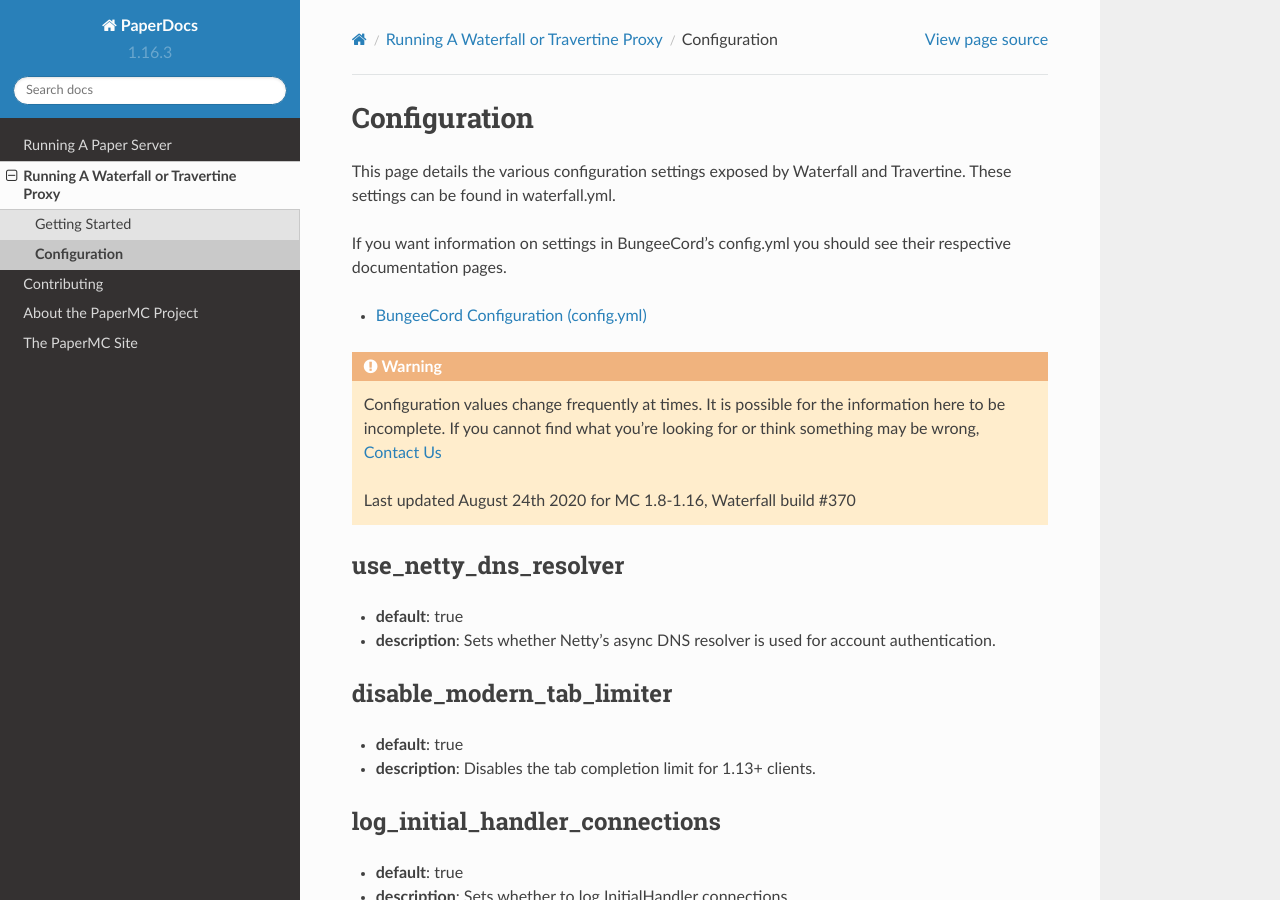
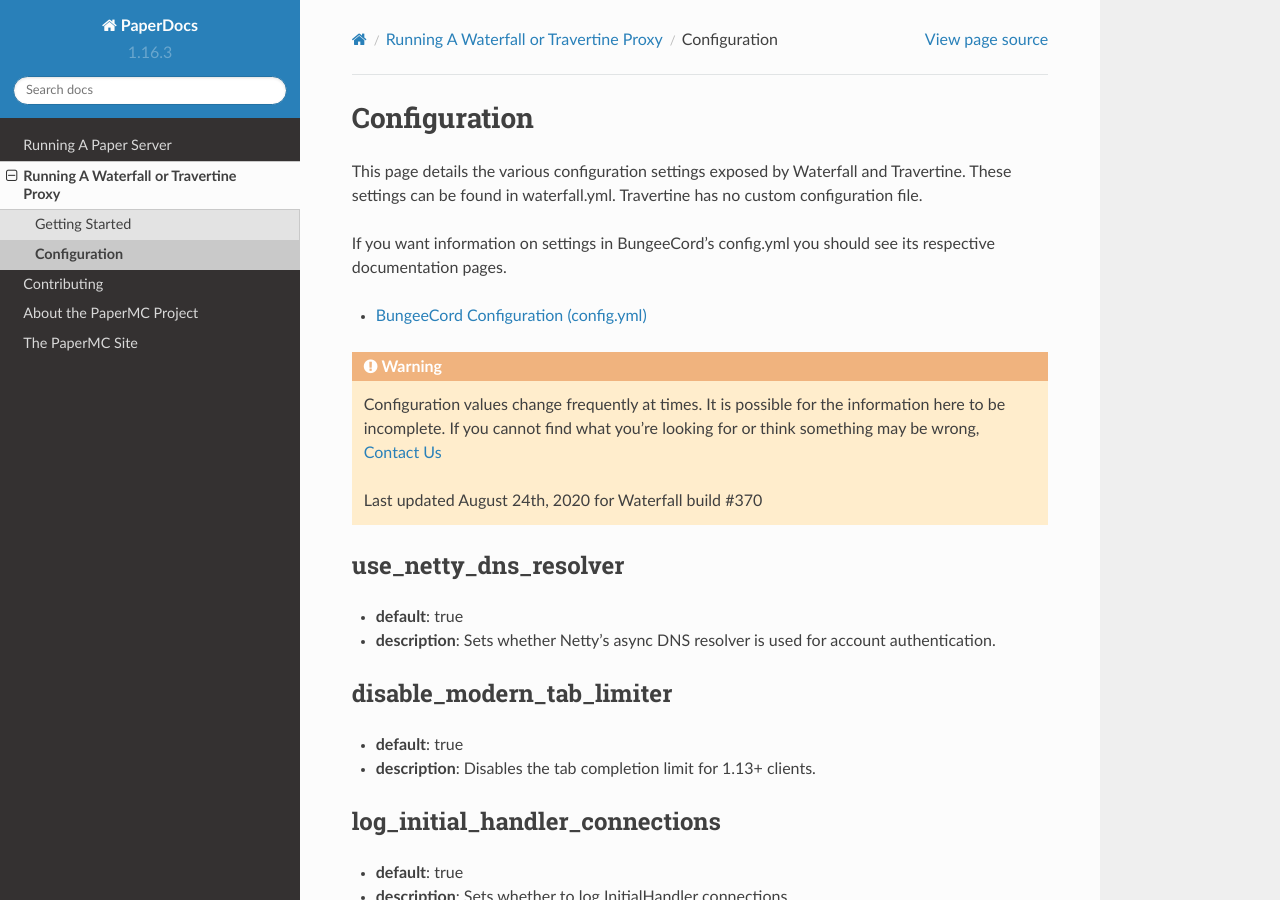
Before and after one commit to PaperMC/PaperDocs, a Sphinx documentation site: the page built from source/waterfall/configuration.rst, in a window 1280 px wide and 900 px high. Built offline with Sphinx 7.4.7 and the Read the Docs theme 2.0.0, drawn with Linux system fonts in a browser that asks for light colours.

Commit message:
Tiny tweaks to Waterfall configuration page that slipped by

```diff
--- a/source/waterfall/configuration.rst
+++ b/source/waterfall/configuration.rst
@@ -3,10 +3,10 @@
 =============
 
 This page details the various configuration settings exposed by Waterfall and Travertine.
-These settings can be found in waterfall.yml.
+These settings can be found in waterfall.yml. Travertine has no custom configuration file.
 
 If you want information on settings in BungeeCord's config.yml you should see
-their respective documentation pages.
+its respective documentation pages.
 
 * `BungeeCord Configuration (config.yml) <https://www.spigotmc.org/wiki/bungeecord-configuration-guide/>`_
 
@@ -15,7 +15,7 @@
     information here to be incomplete. If you cannot find what you're looking for
     or think something may be wrong, :doc:`../about/contact`
 
-    Last updated August 24th 2020 for MC 1.8-1.16, Waterfall build #370
+    Last updated August 24th, 2020 for Waterfall build #370
 
 use_netty_dns_resolver
 ~~~~~~~~~~~~~~~~~~~~~~
@@ -41,7 +41,7 @@
 
 game_version
 ~~~~~~~~~~~~
-* **default**: ‘ ‘ (empty string)
+* **default**: ' ' (empty string)
 * **description**: The supported versions displayed to the client. Default is a
   comma separated list of supported versions. For example 1.8.x, 1.9.x, 1.10.x
 
```
